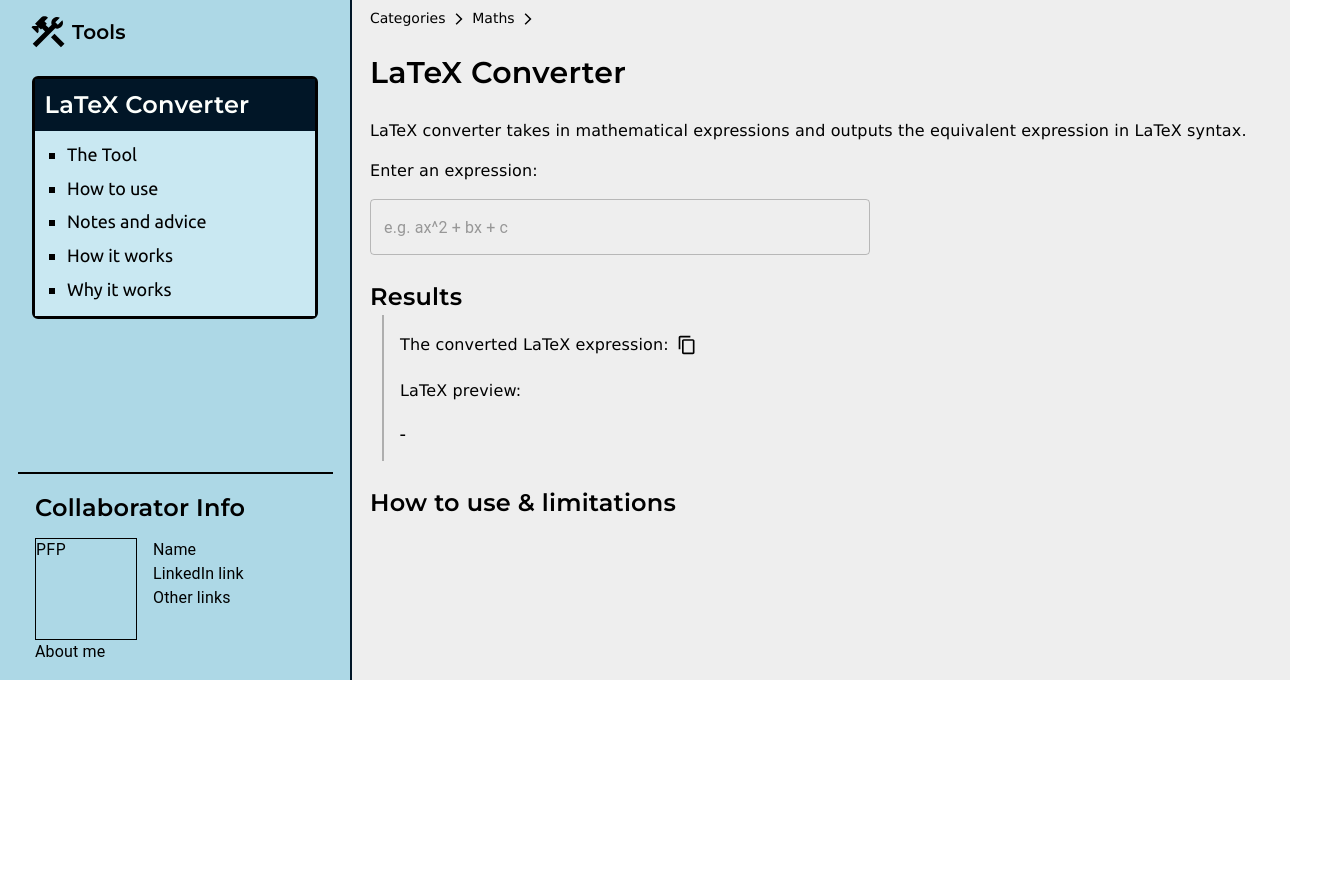
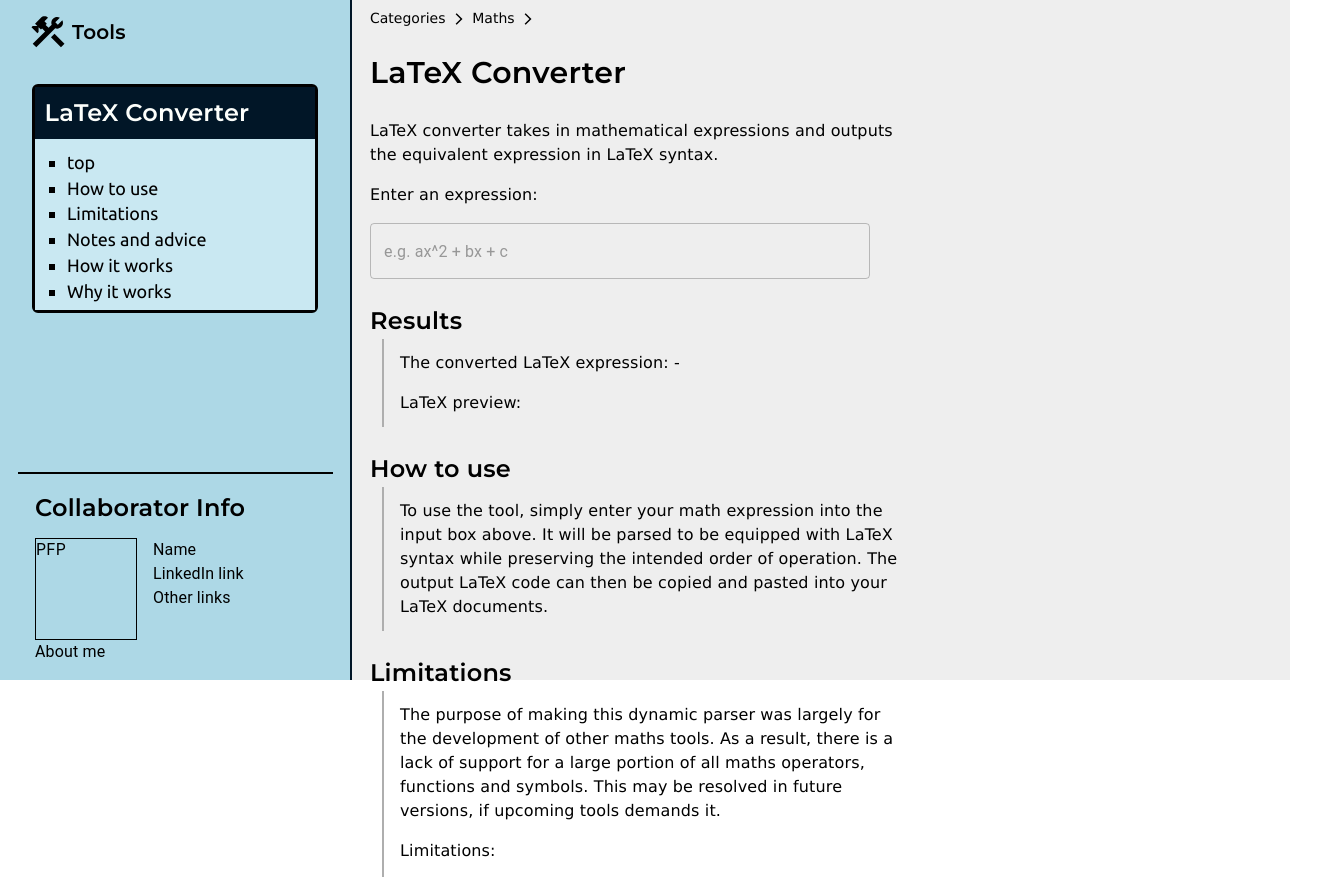
Before and after one commit to songFanAccount/ToolBo, a React (Create React App) app in the folder toolbox/: page /tools/maths/latex-converter in a window 1280 px wide. Shown: the part 120-997 px from the top of the page, 1320 px wide, since content can reach past the window. Before the commit the page ends 800 px from the top, so only its background shows below. Built offline with nearby package versions, Linux system fonts and the light colour scheme; a web font is replaced by a local one.

Commit message:
HashLink installed for side bar nav

```diff
--- a/toolbox/package.json
+++ b/toolbox/package.json
@@ -19,6 +19,7 @@
     "react-dom": "^18.2.0",
     "react-helmet": "^6.1.0",
     "react-router-dom": "^6.11.1",
+    "react-router-hash-link": "^2.4.3",
     "react-scripts": "5.0.1",
     "sort-by": "^1.2.0",
     "styled-components": "^5.3.10",
--- a/toolbox/src/components/UI/DefaultLayout.jsx
+++ b/toolbox/src/components/UI/DefaultLayout.jsx
@@ -1,4 +1,4 @@
-import { Box, IconButton, Typography, useMediaQuery } from '@mui/material';
+import { Box, IconButton, List, ListItemText, Typography, useMediaQuery } from '@mui/material';
 import { Outlet } from 'react-router-dom';
 import Header from './Header/Header';
 import ContentCopyIcon from '@mui/icons-material/ContentCopy';
@@ -69,6 +69,62 @@ export function SectionBox(props) {
         </Box>
     )
 }
+export function PageTitle({title}) {
+    return (
+        <Typography
+            id="The Tool"
+            sx={{
+                fontSize: 30,
+                fontFamily: 'Montserrat',
+                mb: 3
+            }}
+        >
+            {title}
+        </Typography>
+    )
+}
+
+export function PageSectionTitle({title}) {
+    return (
+        <Typography
+            id={title}
+            sx={{
+                fontSize: 24,
+                fontFamily: 'Montserrat',
+            }}
+        >
+            {title}
+        </Typography>
+    )
+}
+
+export function PageParagraph({text, bold}) {
+    return (
+        <Typography
+            sx={{
+                fontFamily: 'Verdana',
+                fontWeight: bold ? 'bold' : 'normal',
+            }}
+        >
+            {text}
+        </Typography>
+    )
+}
+
+export function PageTextList({list, listName}) {
+    if(!list) {throw new Error("Need input list in PageTextList!")}
+    return (
+        <Box>
+            <PageParagraph text={listName}/>
+            <List sx={{pl: 4, listStyleType: 'square'}}>
+                {list.map((e) => (
+                    <ListItemText primaryTypographyProps={{fontFamily: 'Verdana'}} sx={{display: 'list-item'}}>{e}</ListItemText>
+                ))}
+            </List>
+        </Box>
+
+    )
+}
 export function CopyableParagraph({preText, copyableText, copyable}) {
     return (
         <Box
@@ -80,7 +136,7 @@ export function CopyableParagraph({preText, copyableText, copyable}) {
                 {preText + copyableText}
             </Typography>
             {copyable &&
-                <IconButton onClick={() => navigator.clipboard.writeText(copyableText)}>
+                <IconButton sx={{ml: .5}} onClick={() => navigator.clipboard.writeText(copyableText)}>
                     <ContentCopyIcon
                         sx={{fontSize: 20, color: 'black'}}
                     />
@@ -89,3 +145,9 @@ export function CopyableParagraph({preText, copyableText, copyable}) {
         </Box>
     )
 }
+
+export function scrollWithOffset(el) {
+    const yCoordinate = el.getBoundingClientRect().top + window.pageYOffset;
+    const yOffset = -100;
+    window.scrollTo({ top: yCoordinate + yOffset, behavior: 'smooth' });
+}
--- a/toolbox/src/components/UI/Header/Header.jsx
+++ b/toolbox/src/components/UI/Header/Header.jsx
@@ -15,7 +15,8 @@ function Header(props) {
         overflowX: 'clip',
         top: 0,
         width: 1,
-        height: 100
+        height: 100,
+        zIndex: 200
     }
     let titleStyle = {
         color: '#fdfffc',
--- a/toolbox/src/components/UI/SideNavBar.jsx
+++ b/toolbox/src/components/UI/SideNavBar.jsx
@@ -462,8 +462,8 @@ function SideNavBar(props) {
 				p: 1,
 				ml: 2.5,
 				mt: inHeader ? 0 : 3,
-				mb: inHeader ? 0 : 2,
-				borderRadius: 0
+				mb: inHeader ? 0 : 3,
+				borderRadius: 0,
 			}}
 		>
 			<ToolsIcon/>
--- a/toolbox/src/components/UI/ToolPageNav.jsx
+++ b/toolbox/src/components/UI/ToolPageNav.jsx
@@ -1,12 +1,18 @@
 import { Box, List, ListItem, Typography } from "@mui/material"
-import { Link } from "react-router-dom"
+import { HashLink } from 'react-router-hash-link';
+import { Link } from '@mui/material';
+import { scrollWithOffset } from "./DefaultLayout";
 
-function ToolPageNav() {
+function ToolPageNav({sections}) {
+    if(!sections || sections.length === 0) {throw new Error("ToolPageNav: Not provided sections array!")}
     const ListLink = ({text}) => {
+        if(text === 'The Tool') {text = 'top'}
         return (
-            <ListItem
-                component={Link}
-                to="/about"
+            <Link
+                component={HashLink}
+                smooth to={`#${text}`}
+                scroll={e => scrollWithOffset(e)}
+                underline="hover"
                 sx={{
                     display: 'list-item',
                     width: 'fit-content',
@@ -15,13 +21,10 @@ function ToolPageNav() {
                     fontFamily: 'Ubuntu',
                     pt: 0.6,
                     px: 0,
-                    '&:hover': {
-                        textDecoration: 'underline'
-                    }
                 }}
             >
                 {text}
-            </ListItem>
+            </Link>
         )
     }
     return (
@@ -41,11 +44,7 @@ function ToolPageNav() {
                     pl: 4,
                 }}
             >
-                <ListLink text="The Tool"/>
-                <ListLink text="How to use"/>
-                <ListLink text="Notes and advice"/>
-                <ListLink text="How it works"/>
-                <ListLink text="Why it works"/>
+                {sections.map((e) => (<ListLink text={e}/>))}
             </List>
         </Box>
     )
--- a/toolbox/src/components/UI/toolPage/SideBar.jsx
+++ b/toolbox/src/components/UI/toolPage/SideBar.jsx
@@ -3,7 +3,7 @@ import CollaboratorInfo from "../CollaboratorInfo"
 import SideNavBar from "../SideNavBar"
 import ToolPageNav from "../ToolPageNav"
 
-function SideBar({toolName}) {
+function SideBar({toolName, sections}) {
     return (
         <Box
             sx={{
@@ -50,14 +50,14 @@ function SideBar({toolName}) {
                         {toolName}
                     </Typography>
                 </Box>
-                <ToolPageNav/>
+                <ToolPageNav sections={sections}/>
             </Box>
             <Box
                 sx={{
                     width: 0.9,
-                    borderTop: 2.5,
+                    borderTop: 2,
                     mb: 2,
-                    mt: 'auto'
+                    mt: 'auto',
                 }}
             />
             <CollaboratorInfo/>
--- a/toolbox/src/components/UI/toolPage/ToolPageLayout.jsx
+++ b/toolbox/src/components/UI/toolPage/ToolPageLayout.jsx
@@ -1,6 +1,7 @@
 import { Box, Typography, useMediaQuery } from "@mui/material"
 import { Outlet, useLocation } from "react-router-dom"
 import { tools } from "../../../data"
+import { PageTitle } from "../DefaultLayout"
 import SideBar from "./SideBar"
 import ToolPagePath from "./ToolPagePath"
 
@@ -67,70 +68,20 @@ function ToolPageLayout() {
         console.log(e.message)
     }
     return(
-        <>
-            <Box
-                sx={{
-                    width: 350,
-                }}
-            >
-                {dimX > 0 && <SideBar toolName={curToolName}/>}
-            </Box>
         <Box className="pageContent"
             sx={{
                 position: 'absolute',
                 overflowX: 'clip',
                 top: 130,
-                    left: 370,
-                    zIndex: 8,
-                    width: 'calc(100vw - 330px)'
             }}
         >
+            <Box sx={{position: 'relative', left: 370}}>
                 <ToolPagePath urls={pathURLs} displayNames={displayNames}/>
-                <ToolPageTitle title={curToolName}/>
-                <Outlet dimX={dimX}/>
+                <PageTitle title={curToolName}/>
             </Box>
-        </>
+            <Outlet context={{dimX: dimX}}/>
+        </Box>
     )
 }
 
 export default ToolPageLayout
-
-export function ToolPageTitle({title}) {
-    return (
-        <Typography
-            sx={{
-                fontSize: 30,
-                fontFamily: 'Montserrat',
-                mb: 3
-            }}
-        >
-            {title}
-        </Typography>
-    )
-}
-
-export function ToolPageSectionTitle({title}) {
-    return (
-        <Typography
-            sx={{
-                fontSize: 24,
-                fontFamily: 'Montserrat',
-            }}
-        >
-            {title}
-        </Typography>
-    )
-}
-
-export function ToolPageParagraph({text, bold}) {
-    return (
-        <Typography
-            sx={{
-                fontFamily: 'Verdana',
-                fontWeight: bold ? 'bold' : 'normal'
-            }}
-        >
-            {text}
-        </Typography>
-    )
-}
--- a/toolbox/src/pages/tools/maths/LatexConverter.jsx
+++ b/toolbox/src/pages/tools/maths/LatexConverter.jsx
@@ -1,20 +1,24 @@
 import { Box, TextField, Typography } from '@mui/material';
 import React from 'react';
+import { useOutletContext } from 'react-router-dom';
 import { BinaryTree } from '../../../components/BinaryTree';
 import { exprToLatex } from '../../../components/Maths/LatexDisplay';
-import { CopyableParagraph, SectionBox } from '../../../components/UI/DefaultLayout';
-import { ToolPageParagraph, ToolPageSectionTitle } from '../../../components/UI/toolPage/ToolPageLayout';
+import { CopyableParagraph, PageParagraph, PageSectionTitle, PageTextList, SectionBox } from '../../../components/UI/DefaultLayout';
+import SideBar from '../../../components/UI/toolPage/SideBar';
 
 /*
 Page Content:
 User input for math equation
 */
 function LatexConverter() {
-    const [tex, setTex] = React.useState('')
+    const [tex, setTex] = React.useState('-')
     const [tree, setTree] = React.useState({})
     const [delay, setDelay] = React.useState(1000)
     const [errorMsg, setErrorMsg] = React.useState('')
     const [latexRendered, setLatexRendered] = React.useState('-')
+    const sectionTitles = ['The Tool', 'How to use', 'Limitations', 'Notes and advice', 'How it works', 'Why it works']
+    const context = useOutletContext()
+    const dimX = context.dimX
 
     React.useEffect(() => {
         function typeset() {
@@ -47,35 +51,75 @@ function LatexConverter() {
         }
     }
     return (
-        <Box>
+        <Box
+            sx={{width: 'calc(100vw - 370px)'}}
+        >
+            <Box
+                sx={{
+                    width: 350,
+                }}
+            >
+                {dimX > 0 && <SideBar toolName="LaTeX Converter" sections={sectionTitles}/>}
+            </Box>
+            <Box sx={{
+                zIndex: 7,
+                position: 'relative',
+                left: 370,
+                width: 'calc(100vw - 2*370px)',
+            }}>
                 <SectionBox noBorder={true}>
-                <ToolPageParagraph text="LaTeX converter takes in mathematical expressions and outputs the equivalent expression in LaTeX syntax."/>
-                <ToolPageParagraph text="Enter an expression:"/>
+                    <PageParagraph text="LaTeX converter takes in mathematical expressions and outputs the equivalent expression in LaTeX syntax."/>
+                    <PageParagraph text="Enter an expression:"/>
                     <TextField
                         placeholder="e.g. ax^2 + bx + c"
                         sx={{maxWidth: 500,}}
                         onChange={(e) => handleChange(e)}
                     />
                 </SectionBox>
-            <ToolPageSectionTitle title="Results"/>
+                <PageSectionTitle title="Results"/>
                 <SectionBox>
                     <CopyableParagraph preText="The converted LaTeX expression: " copyableText={tex} copyable={tex !== '-'}/>
-                {errorMsg !== '' && <ToolPageParagraph bold={true} text={errorMsg}/>}
+                    {errorMsg !== '' && <PageParagraph bold={true} text={errorMsg}/>}
                     {errorMsg === '' &&
                         <>
-                        <ToolPageParagraph text="LaTeX preview:"/>
+                            <PageParagraph text="LaTeX preview:"/>
+                            {tex !== '-' &&
                             <Typography sx={{fontSize: 20}}>
                                 {latexRendered}
-                        </Typography>
+                            </Typography>}
                         </>
                     }
                 </SectionBox>
-            <ToolPageSectionTitle title="How to use & limitations"/>
+                <PageSectionTitle title="How to use"/>
+                <SectionBox id="How to use">
+                    <PageParagraph text=
+                        {`To use the tool, simply enter your math expression into the input box above.
+                        It will be parsed to be equipped with LaTeX syntax while preserving the intended order of operation.
+                        The output LaTeX code can then be copied and pasted into your LaTeX documents.`}/>
+                </SectionBox>
+                <PageSectionTitle title="Limitations"/>
+                <SectionBox>
+                    <PageParagraph text=
+                        {`The purpose of making this dynamic parser was largely for the development of other maths tools.
+                        As a result, there is a lack of support for a large portion of all maths operators, functions and symbols.
+                        This may be resolved in future versions, if upcoming tools demands it.`}/>
+                    <PageTextList
+                        listName="Limitations:"
+                        list={[
+                            'The expression must be syntactically correct.',
+                            'Functions are only activated with braces e.g. sinx should be sin(x), otherwise it is interpreted as s*i*n*x.',
+                            'Currently supported operators: +, -, *, /, ^',
+                            'Currently supported functions: sin, cos, tan, cosec, sec, cot, arcsin, arccos, arctan, sqrt, log, ln',
+                            "No maths constants or symbols are currently supported e.g. Pi, Euler's constant"
+                        ]}
+                    />
+                </SectionBox>
                 {/* <Typography>
                     Tree:
                 </Typography>
                 <BinaryTree tree={[tree]}/> */}
             </Box>
+        </Box>
     )
 }
 
```
Also changed, not shown: 1 other file (tests, documents, lock files or other folders). Lines whose indentation alone changed are shown as unchanged.
